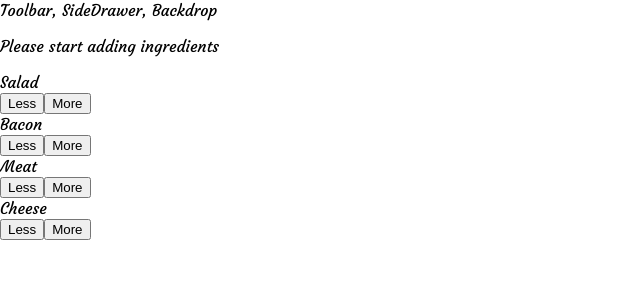
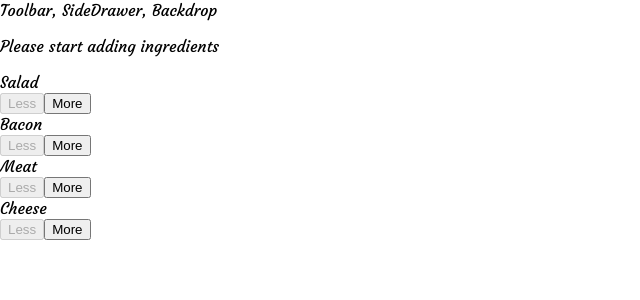
Before and after one commit to futuregit/burger-builder-2, a React app: page / in a window 1280 px wide. Shown: the top 300 px of the page, without its empty margins (0-640 px from the left). Built offline with nearby package versions, Linux system fonts and the light colour scheme.

Commit message:
Added logic to disabled buttons

```diff
--- a/src/components/Burger/BuildControls/BuildControl/BuildControl.js
+++ b/src/components/Burger/BuildControls/BuildControl/BuildControl.js
@@ -4,8 +4,13 @@ import classes from './BuildControl.css';
 const buildControl = (props) => (
   <div className={classes.BuildControl}>
     <div className={classes.Label}>{props.label}</div>
-    <button className={classes.Less} onClick={props.subtracted} >Less</button>
-    <button className={classes.More} onClick={props.added}>More</button>
+    <button
+      className={classes.Less}
+      onClick={props.removed}
+      disabled={props.disabled}>Less</button>
+    <button
+      className={classes.More}
+      onClick={props.added}>More</button>
   </div>
 )
 
--- a/src/components/Burger/BuildControls/BuildControls.js
+++ b/src/components/Burger/BuildControls/BuildControls.js
@@ -16,7 +16,8 @@ const buildControls = (props) => (
         key={ctrl.label}
         label={ctrl.label}
         added={() => props.ingredientAdded(ctrl.type)}
-        subtracted={() => props.ingredientSubtracted(ctrl.type)}/>
+        removed={() => props.ingredientSubtracted(ctrl.type)}
+        disabled={props.disabled[ctrl.type]}/>
     ))}
   </div>
 )
--- a/src/containers/BurgerBuilder/BurgerBuilder.js
+++ b/src/containers/BurgerBuilder/BurgerBuilder.js
@@ -43,14 +43,17 @@ class BurgerBuilder extends Component {
 
   removeIngredientHandler = (type) => {
     const oldCount = this.state.ingredients[type];
+    if (oldCount <= 0){
+      return
+    }
     const updatedCount = oldCount - 1;
     const updatedIngredients = {
       ...this.state.ingredients
     };
     updatedIngredients[type] = updatedCount;
-    const priceAddition = INGREDIENT_PRICES[type];
+    const priceReduction = INGREDIENT_PRICES[type];
     const oldPrice = this.state.totalPrice;
-    const newPrice = oldPrice - priceAddition;
+    const newPrice = oldPrice - priceReduction;
     this.setState({
       totalPrice: newPrice,
       ingredients: updatedIngredients
@@ -58,12 +61,19 @@ class BurgerBuilder extends Component {
   }
 
   render(){
+    const disabledInfo = {
+      ...this.state.ingredients
+    };
+    for (let key in disabledInfo){
+      disabledInfo[key] = disabledInfo[key] <= 0
+    }
     return (
       <Auxilliary>
         <Burger ingredients={this.state.ingredients}/>
         <BuildControls
           ingredientAdded={this.addIngredientHandler}
-          ingredientSubtracted={this.removeIngredientHandler}/>
+          ingredientSubtracted={this.removeIngredientHandler}
+          disabled={disabledInfo}/>
       </Auxilliary>
     );
   }
```
